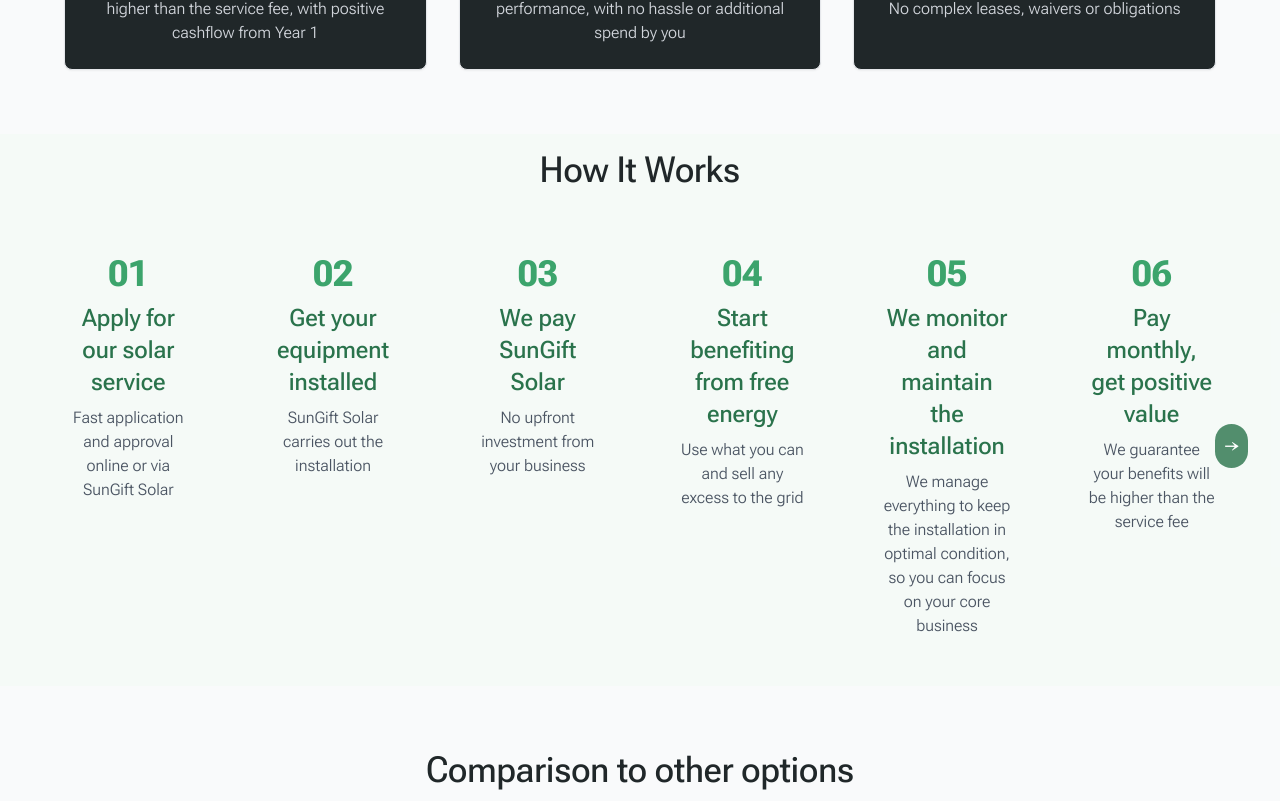
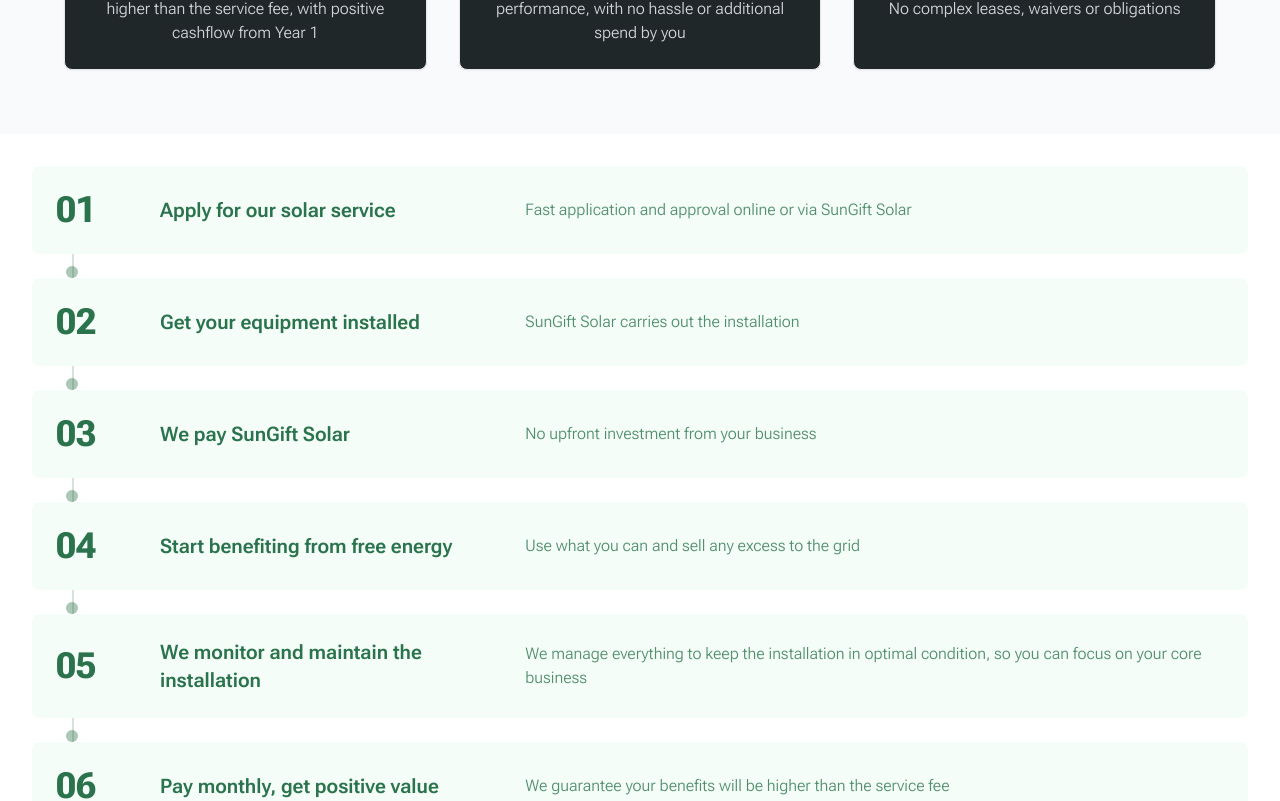
Before and after one commit to marianne-p/ges, a React (Vite) app: page / in a window 1280 px wide. Shown: the part 1720-2521 px from the top of the page. Built offline with nearby package versions, Linux system fonts and the light colour scheme.

Commit message:
edits 19Nov

```diff
--- a/index.html
+++ b/index.html
@@ -18,5 +18,6 @@
     <!-- Your content -->
     <div id="root"></div>
     <script type="module" src="./src/main.jsx"></script>
+    <script id="Cookiebot" src="https://consent.cookiebot.com/uc.js" data-cbid="fbfec106-ed3e-42ef-b25b-d32965b8b3d0" data-blockingmode="auto" type="text/javascript"></script>
   </body>
 </html>
--- a/src/components/AboutUs.jsx
+++ b/src/components/AboutUs.jsx
@@ -22,13 +22,13 @@
               </div>
 
               {/* Right column - SunGift logo */}
-              <div className="md:w-[40%] flex flex-col justify-center items-right">
-                <p className="text-gray-600 text-right text-s mb-6">   In partnership with:   </p>
+              <div className="md:w-[30%] flex flex-col justify-center items-right">
+                <p className="text-gray-600 text-center text-s mb-6">   In partnership with:   </p>
                 <a href="https://www.sungiftsolar.co.uk" target="_blank" rel="noopener noreferrer">
                   <img
                     src={sunGiftLogo}
                     alt="SunGift Solar Logo"
-                    className="max-w-[400px] object-contain"
+                    className="w-full max-w-[300px] object-contain"
                   />
                 </a>
               </div>
--- a/src/components/BenefitsChart.jsx
+++ b/src/components/BenefitsChart.jsx
@@ -77,13 +77,13 @@
             </p>
             <ol className="list-decimal list-inside mt-2 space-y-2 text-lg">
               <li>
-                <span className="font-bold">£186,500</span> in benefits to your business, net of the service fee, over the term duration
+                <span className="font-bold">£186,500 in benefits to your business</span>, net of the service fee, over the term duration
               </li>
               <li>
-                <span className="font-bold">£475</span> monthly service fee in Year 1, with positive value guarantee
+                <span className="font-bold">£475 monthly service fee</span> in Year 1, with <span className="font-bold">positive value guarantee</span>
               </li>
               <li>
-                <span className="font-bold">£960</span> per month in benefits to your business in Year 1
+                <span className="font-bold">£960 per month</span> in <span className="font-bold">benefits to your business</span> in Year 1
               </li>
             </ol>
           </div>
--- a/src/components/ProcessSteps.jsx
+++ b/src/components/ProcessSteps.jsx
@@ -1,6 +1,7 @@
 // src/components/ProcessSteps.jsx
 import { useState, useRef } from 'react';
 import { motion } from "framer-motion";
+
 const steps = [
   {
     number: "01",
@@ -34,94 +35,33 @@
   },
 ];
 
+const ProcessSteps = () => {
+  return (
+    <div className="container mx-auto py-8">
+      <div className="space-y-6 relative"> {/* Changed from space-y-12 to space-y-6 */}
+        {steps.map((step, index) => (
+          <div key={step.number} className="relative">
+            <div className="flex items-center bg-primary-light/10 p-6 rounded-lg hover:shadow-lg transition-all duration-300 relative z-10">
+              <span className="text-4xl font-bold text-primary-dark w-20">
+                {step.number}
+              </span>
+              <h3 className="text-xl font-semibold text-primary-dark w-1/3 px-6">
+                {step.title}
+              </h3>
+              <p className="text-base text-primary-dark/80 flex-1">
+                {step.description}
+              </p>
+            </div>
 
-const ProcessSteps = () => {
-  const [showMore, setShowMore] = useState(false);
-  const containerRef = useRef(null);
-
-  const handleScroll = () => {
-    if (containerRef.current) {
-      const container = containerRef.current;
-      const scrollAmount = showMore ? 0 : container.scrollWidth - container.clientWidth;
-      container.scrollTo({
-        left: scrollAmount,
-        behavior: 'smooth'
-      });
-    }
-    setShowMore(!showMore);
-  };
-
-  return (
-    <section className="py-4 bg-primary/5">
-      <div className="container mx-auto">
-        <h2 className="section-title text-primary-dark mb-6">How It Works</h2>
-        <div className="relative overflow-hidden">
-          <div
-            ref={containerRef}
-            className="flex flex-col md:flex-row gap-2 md:gap-3 transition-all duration-300 md:overflow-x-auto scrollbar-hide scrollbar-transparent"
-          >
-            {steps.map((step, index) => (
-              <motion.div
-                key={index}
-                initial={{ opacity: 0 }}
-                whileInView={{ opacity: 1 }}
-                transition={{ duration: 0.3, delay: index * 0.1 }}
-                viewport={{ once: true, margin: "-50px" }}
-                className="w-full md:w-1/4 flex-shrink-1"
-              >
-                <div className="flex flex-col items-center p-6 md:p-8 hover:bg-primary/10 transition-colors duration-300 rounded-lg h-full">
-                  <motion.div
-                    initial={{ scale: 0.5, opacity: 0 }}
-                    whileInView={{ scale: 1, opacity: 1 }}
-                    transition={{
-                      duration: 0.5,
-                      delay: index * 0.1,
-                      type: "spring",
-                      stiffness: 200,
-                      damping: 15
-                    }}
-                    className="text-primary text-4xl font-bold mb-2"
-                  >
-                    {step.number}
-                  </motion.div>
-                  <div className="text-center">
-                    <h3 className="text-xl md:text-2xl font-medium text-primary-dark mb-2">{step.title}</h3>
-                    <p className="text-sm md:text-base text-gray-600">{step.description}</p>
-                  </div>
-                </div>
-              </motion.div>
-            ))}
+            {index < steps.length - 1 && (
+              <div className="absolute left-10 top-full h-6 w-0.5 bg-primary-dark/20"> {/* Changed from h-12 to h-6 */}
+                <div className="absolute -left-1.5 bottom-0 h-3 w-3 rounded-full bg-primary-dark/40" />
+              </div>
+            )}
           </div>
-
-          {steps.length > 4 && (
-            <button
-              onClick={handleScroll}
-              aria-label={showMore ? "Show less steps" : "Show more steps"}
-              className="absolute right-0 top-1/2 -translate-y-1/2 bg-primary-dark/80              /* Custom scrollbar styles */
-              .scrollbar-transparent::-webkit-scrollbar {
-                width: 8px;
-                height: 8px;
-              }
-
-              .scrollbar-transparent::-webkit-scrollbar-track {
-                background: transparent;
-              }
-
-              .scrollbar-transparent::-webkit-scrollbar-thumb {
-                background: rgba(0, 0, 0, 0.2);
-                border-radius: 4px;
-              }
-
-              .scrollbar-transparent::-webkit-scrollbar-thumb:hover {
-                background: rgba(0, 0, 0, 0.4);
-              } text-white p-2 rounded-full hover:bg-primary/20 transition-colors focus:outline-none focus:ring-2 focus:ring-primary"
-            >
-              <span className="text-xl">{showMore ? "←" : "→"}</span>
-            </button>
-          )}
-        </div>
+        ))}
       </div>
-    </section>
+    </div>
   );
 };
 
```
